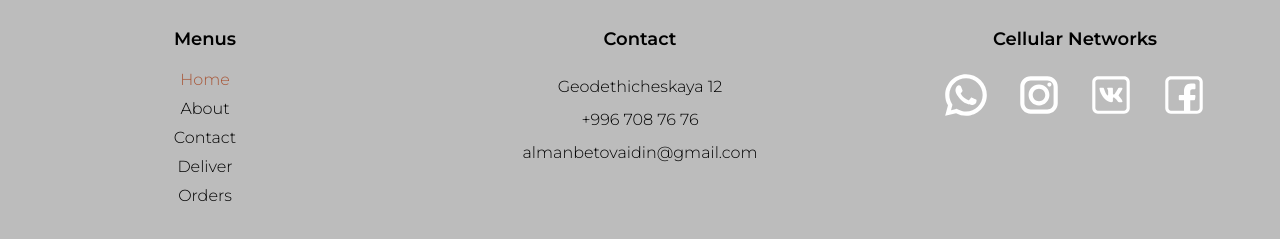
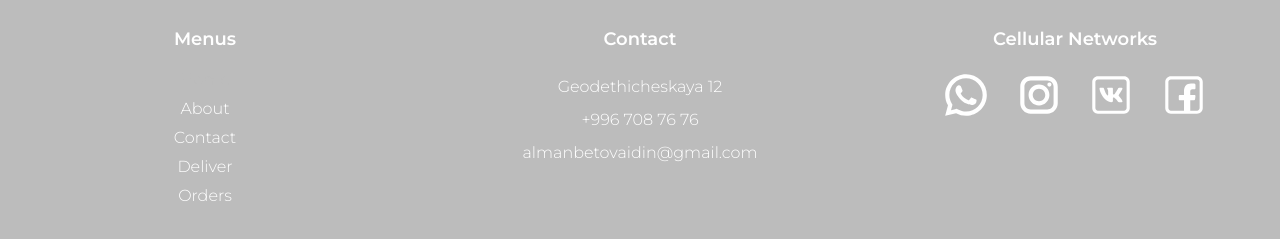
Before and after one commit to aidinalmanbetov/diplomka, a React (Create React App) app: page /products/1 in a window 1280 px wide. In both pictures the pointer is over the item 205 px from the left and 1091 px from the top of the page. Shown: the part 1012-1251 px from the top of the page. Built offline with nearby package versions, Linux system fonts and the light colour scheme; no server answers; the database is empty; a web font is replaced by a local one.

Commit message:
changing primary colors

```diff
--- a/src/components/Footer/Footer.css
+++ b/src/components/Footer/Footer.css
@@ -1,7 +1,7 @@
 .footer {
   background-color: #222;
   padding: 40px 0;
-  color: #000000;
+  color: #fff;
 }
 
 .footer-container {
@@ -19,7 +19,7 @@
 
 .footer-column a {
   text-decoration: none;
-  color: black;
+  color: #fff;
 }
 
 .footer-heading {
@@ -51,16 +51,16 @@
 
 .footer-list li:hover {
   cursor: pointer;
-  color: rgb(168, 87, 56);
+  color: #bcbcbc;
 }
 
 .footer-column a:hover {
-  color: rgb(168, 87, 56);
+  color: #bcbcbc;
 }
 
 .network-icons .bi:hover {
   cursor: pointer;
-  color: rgb(168, 87, 56);
+  color: #bcbcbc;
 }
 
 /* Адаптивность */
@@ -125,6 +125,6 @@
   border-radius: 10px;
 }
 .footer .footer-column .network-icons svg:hover {
-  fill: rgb(0, 0, 0);
-  background-color: rgb(255, 253, 253);
+  fill: #000;
+  background-color: #fff;
 }
```
